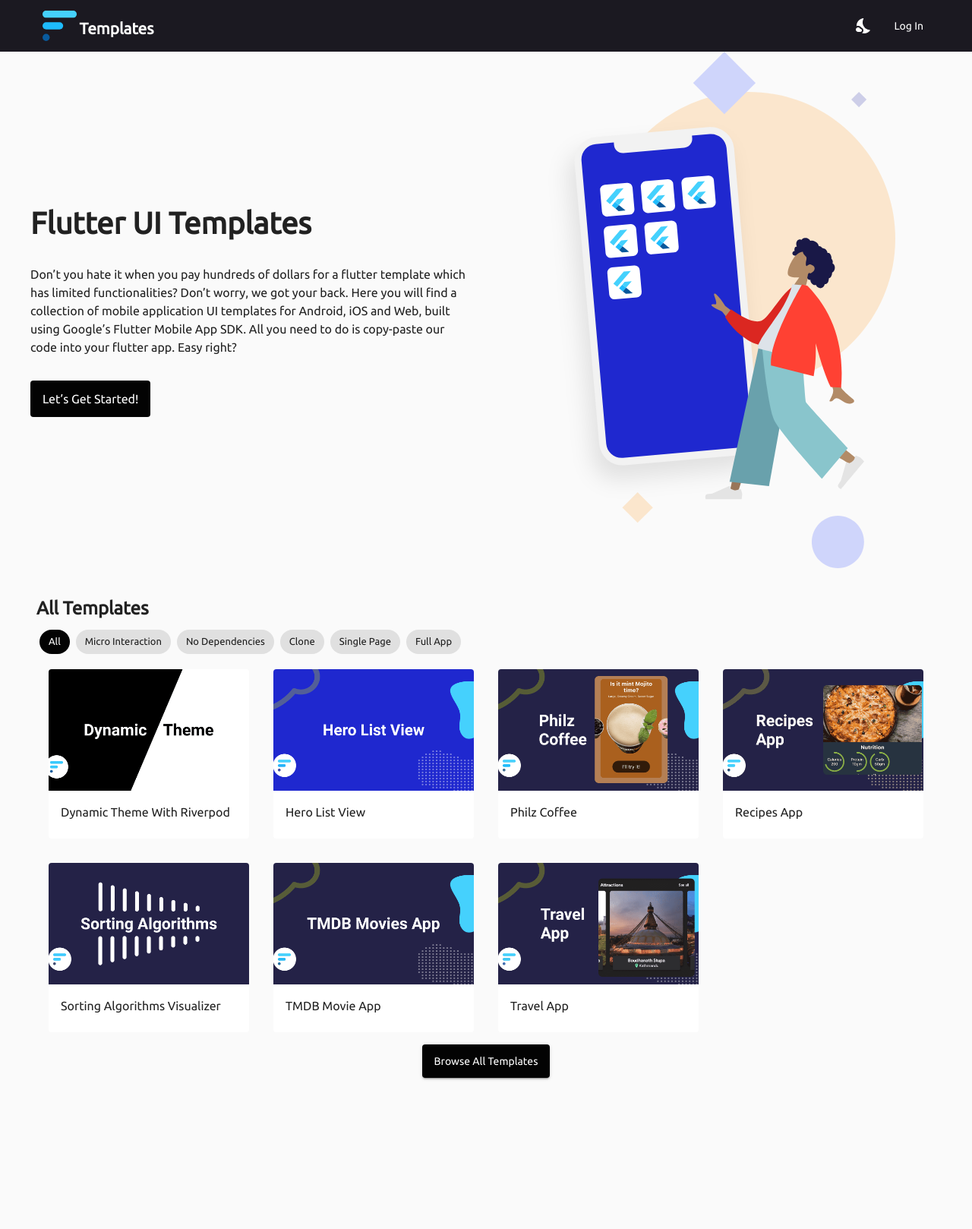
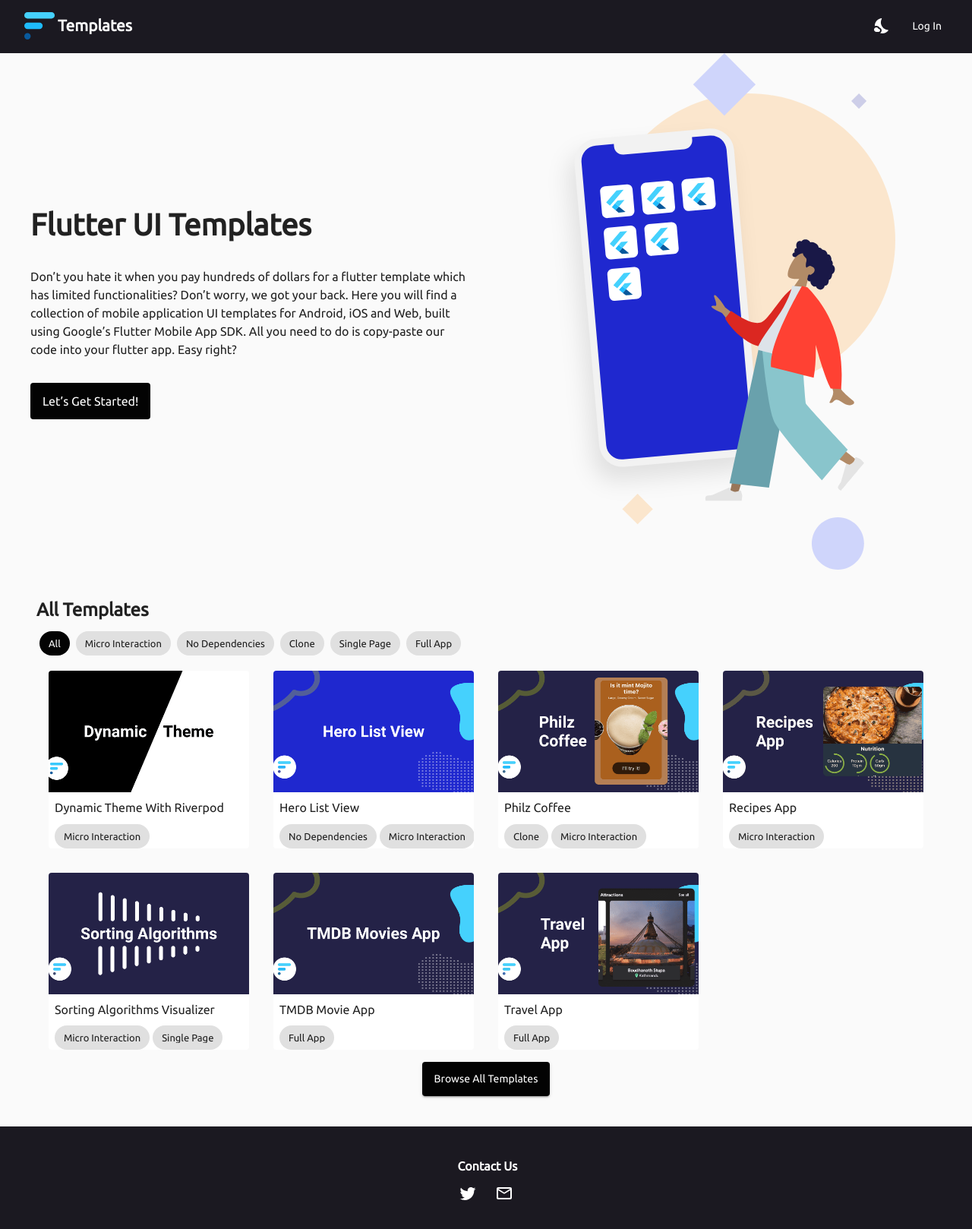
Before and after one commit to bimsina/fluttertemplates.dev, a Next.js app: page / in a window 1280 px wide. Shown: the top 1618 px of the page at 76% size. Before the commit the page ends 1459 px from the top, so only its background shows below. Built offline with nearby package versions, Linux system fonts and the light colour scheme; no server answers.

Commit message:
nabar sizing issue fix

```diff
--- /dev/null
+++ b/components/Footer.tsx
@@ -0,0 +1,53 @@
+import { IconButton, Typography } from "@material-ui/core";
+import { MailOutlineRounded, Twitter, GitHub } from "@material-ui/icons";
+
+export default function Footer() {
+  return (
+    <div
+      style={{
+        background: "#1b1921",
+        padding: "2.5rem",
+        width: "100%",
+      }}
+    >
+      <div
+        style={{
+          width: "100%",
+          display: "flex",
+          justifyContent: "center",
+        }}
+      >
+        <Typography
+          style={{
+            textTransform: "capitalize",
+            fontSize: "1rem",
+            fontWeight: "bold",
+            marginLeft: "4px",
+            color: "white",
+          }}
+        >
+          Contact Us
+        </Typography>
+      </div>
+
+      <div
+        style={{
+          display: "flex",
+          justifyContent: "center",
+        }}
+      >
+        <IconButton
+          href="https://twitter.com/bimsina"
+          target="_blank"
+          referrerPolicy="no-referrer"
+        >
+          <Twitter className="footer-icon" />
+        </IconButton>
+
+        <IconButton href="mailto:fluttertemplatesdev@gmail.com">
+          <MailOutlineRounded className="footer-icon" />
+        </IconButton>
+      </div>
+    </div>
+  );
+}
--- a/components/Header.tsx
+++ b/components/Header.tsx
@@ -1,13 +1,8 @@
-import Link from "next/link";
 import {
-  AppBar,
   Button,
   IconButton,
-  Toolbar,
   Typography,
-  Grid,
   Container,
-  CircularProgress,
   Avatar,
   Menu,
   MenuItem,
@@ -16,7 +11,6 @@ import firebase from "@/firebase/clientApp";
 import { useAuthState } from "react-firebase-hooks/auth";
 import React from "react";
 import CustomButton from "@/components/custom_button";
-import { AccountCircleRounded } from "@material-ui/icons";
 
 interface HeaderProps {
   icon: any;
@@ -38,34 +32,28 @@ export default function Header(props: HeaderProps) {
     <div
       style={{
         background: "#1b1921",
+        paddingTop: "8px",
+        paddingBottom: "8px",
+        height: "70px",
       }}
     >
-      <AppBar position="static" color="transparent" elevation={0}>
       <Container maxWidth="lg">
-          <Toolbar>
         <div
           style={{
-                flexGrow: 1,
+            display: "flex",
+            justifyContent: "space-between",
           }}
         >
-              <Button
-                href="/"
-                style={{
-                  marginTop: "8px",
-                }}
-              >
-                <Grid container alignItems="center">
-                  <Grid item>
+          <Button href="/">
             <img
               src="/favicon.svg"
               alt="Flutter UI Templates Logo"
               style={{
                 height: "2.5rem",
-                        width: "auto",
+                width: "2.5rem",
               }}
             />
-                  </Grid>
-                  <Grid item>
+
             <Typography
               color="inherit"
               style={{
@@ -78,11 +66,14 @@ export default function Header(props: HeaderProps) {
             >
               Templates
             </Typography>
-                  </Grid>
-                </Grid>
           </Button>
-            </div>
 
+          <div
+            style={{
+              display: "flex",
+              justifyContent: "center",
+            }}
+          >
             <IconButton
               onClick={props.onChange}
               style={{
@@ -91,24 +82,16 @@ export default function Header(props: HeaderProps) {
             >
               {props.icon}
             </IconButton>
-
             {!user && !loading && (
               <CustomButton
                 href="/login"
                 style={{
                   color: "white",
+                  display: "flex",
                 }}
               >
                 Log In
               </CustomButton>
-            )}
-
-            {loading && (
-              <AccountCircleRounded
-                style={{
-                  color: "white",
-                }}
-              />
             )}
 
             {user && (
@@ -140,9 +123,9 @@ export default function Header(props: HeaderProps) {
                 </Menu>
               </div>
             )}
-          </Toolbar>
+          </div>
+        </div>
       </Container>
-      </AppBar>
     </div>
   );
 }
--- a/components/TemplateCard.tsx
+++ b/components/TemplateCard.tsx
@@ -3,6 +3,7 @@ import {
   CardActionArea,
   CardContent,
   CardMedia,
+  Chip,
   Grid,
   Typography,
 } from "@material-ui/core";
@@ -29,17 +30,41 @@ export default function TemplateCard(props: TemplateCardProps) {
                   height: "10rem",
                 }}
               />
-              <CardContent>
+
               <Typography
                 gutterBottom
                 variant="h6"
                 style={{
                   fontSize: "1rem",
+                  margin: "8px",
                 }}
               >
                 {props.frontmatter.title}
               </Typography>
-              </CardContent>
+
+              <div
+                className="categories-list"
+                style={{
+                  marginLeft: "8px",
+                }}
+              >
+                {props.frontmatter.categories.map((category) => (
+                  <Chip
+                    label={category}
+                    // component="a"
+                    // color={props.selected === val ? "primary" : "default"}
+                    // variant="default"
+                    // clickable
+                    style={{
+                      marginRight: "4px",
+                    }}
+                    // key={val}
+                    // onClick={() => {
+                    //   props.onChange(val);
+                    // }}
+                  />
+                ))}
+              </div>
             </CardActionArea>
           </Card>
         </a>
--- a/head/HomePageHead.tsx
+++ b/head/HomePageHead.tsx
@@ -1,9 +1,13 @@
 import Head from "next/head";
 
-export default function HomePageHead() {
+interface HomePageHeadProps {
+  title?: string;
+}
+
+export default function HomePageHead(props: HomePageHeadProps) {
   return (
     <Head>
-      <title>Download Free Flutter UI templates</title>
+      <title>{props.title ?? "Download Free Flutter UI templates"}</title>
       <meta
         name="viewport"
         content="width=device-width, initial-scale=1.0, shrink-to-fit=no"
@@ -12,14 +16,26 @@ export default function HomePageHead() {
       <meta property="og:type" content="" />
       <meta
         name="twitter:description"
-        content="Download Free Flutter UI Templates for Android, iOS and Web."
+        content={
+          props.title ??
+          "Download Free Flutter UI Templates for Android, iOS and Web."
+        }
       />
       <meta
         name="description"
-        content="Download Free Flutter UI Templates for Android, iOS and Web."
+        content={
+          props.title ??
+          "Download Free Flutter UI Templates for Android, iOS and Web."
+        }
       />
-      <meta name="title" content="Download Free Flutter UI Templates" />
-      <meta name="twitter:title" content="Download Free Flutter UI Templates" />
+      <meta
+        name="title"
+        content={props.title ?? "Download Free Flutter UI Templates"}
+      />
+      <meta
+        name="twitter:title"
+        content={props.title ?? "Download Free Flutter UI Templates"}
+      />
       <meta name="twitter:card" content="summary_large_image" />
       <meta name="twitter:image" content="images/og.png" />
     </Head>
--- a/pages/404.tsx
+++ b/pages/404.tsx
@@ -3,9 +3,12 @@ import { Grid } from "@material-ui/core";
 
 import { Typography } from "@material-ui/core";
 import CustomButton from "@/components/custom_button";
+import HomePageHead from "@/head/HomePageHead";
 
 export default function PageNotFoundPage() {
   return (
+    <>
+      <HomePageHead title="404 : Cant find the page you're looking for." />
       <Grid
         container
         direction="column"
@@ -32,5 +35,6 @@ export default function PageNotFoundPage() {
           Go Home
         </CustomButton>
       </Grid>
+    </>
   );
 }
--- a/pages/_app.tsx
+++ b/pages/_app.tsx
@@ -8,16 +8,18 @@ import {
   ThemeProvider,
   CssBaseline,
 } from "@material-ui/core";
-import { Brightness5Rounded, NightsStayRounded } from "@material-ui/icons";
+import { Brightness7Rounded, NightsStayRounded } from "@material-ui/icons";
+import Footer from "@/components/Footer";
 
 function MyApp({ Component, pageProps }: AppProps) {
-  const [darkMode, setDarkMode] = useState(true);
-  const icon = darkMode ? <Brightness5Rounded /> : <NightsStayRounded />;
+  const [darkMode, setDarkMode] = useState<boolean | undefined>(undefined);
+  const icon = darkMode ? <Brightness7Rounded /> : <NightsStayRounded />;
 
   useEffect(() => {
     const _item = localStorage.getItem("dark") ?? "false";
     setDarkMode(JSON.parse(_item));
   }, []);
+
   const theme = useMemo(
     () =>
       createTheme({
@@ -33,6 +35,10 @@ function MyApp({ Component, pageProps }: AppProps) {
       }),
     [darkMode]
   );
+
+  if (darkMode === undefined) {
+    return <></>;
+  }
   return (
     <ThemeProvider theme={theme}>
       <CssBaseline />
@@ -44,9 +50,16 @@ function MyApp({ Component, pageProps }: AppProps) {
           setDarkMode(!darkMode);
         }}
       />
-      <Container maxWidth="lg">
+      <Container
+        maxWidth="lg"
+        style={{
+          minHeight: "95vh",
+        }}
+      >
         <Component {...pageProps} />
       </Container>
+
+      <Footer />
     </ThemeProvider>
   );
 }
--- a/styles/globals.css
+++ b/styles/globals.css
@@ -28,3 +28,7 @@ a {
 .categories-list::-webkit-scrollbar {
   width: 0px;
 }
+
+.footer-icon {
+  color: white;
+}
```
Also changed, not shown: pages/login.tsx (+4 -41 lines). Lines whose indentation alone changed are shown as unchanged.
